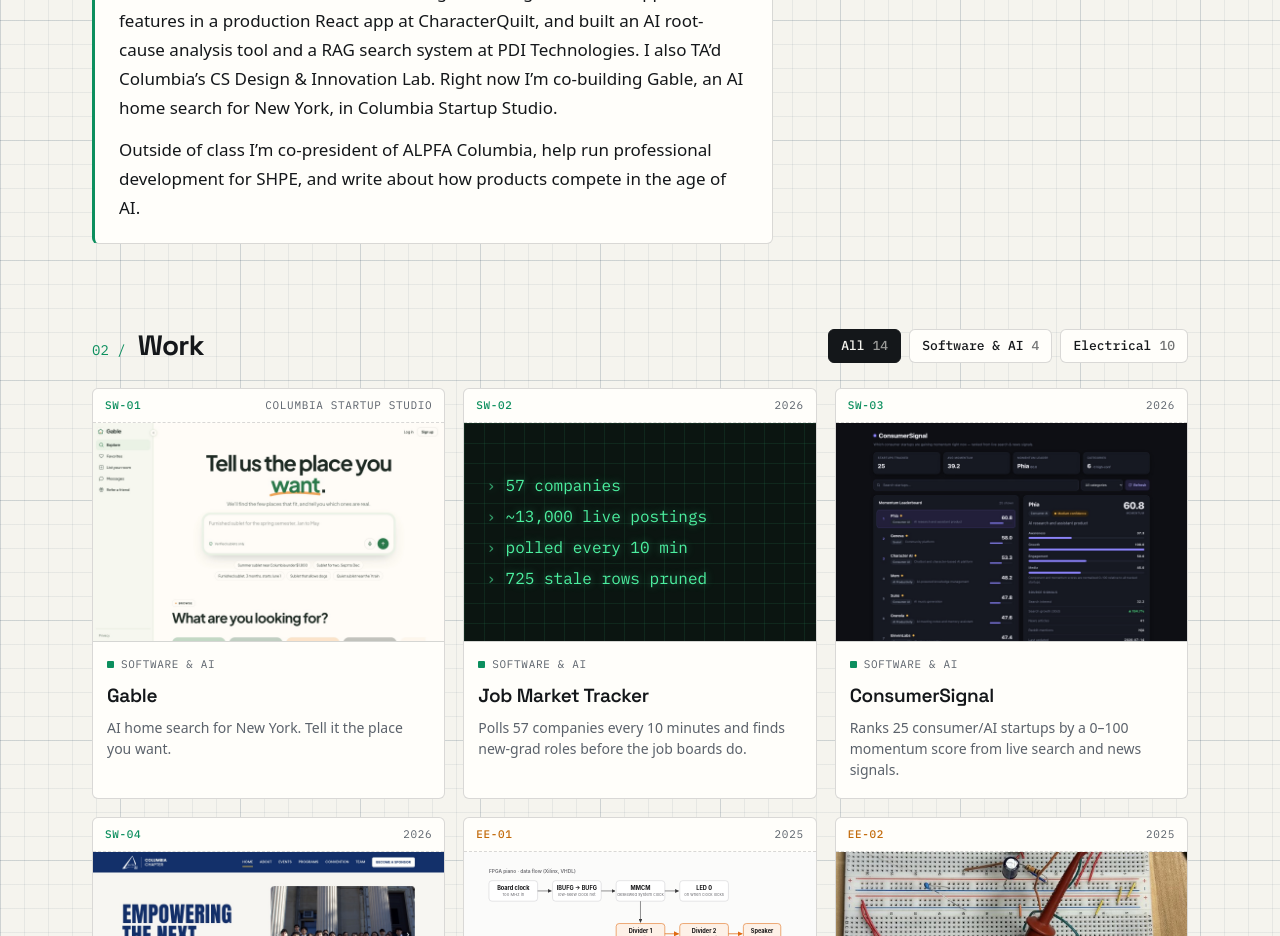
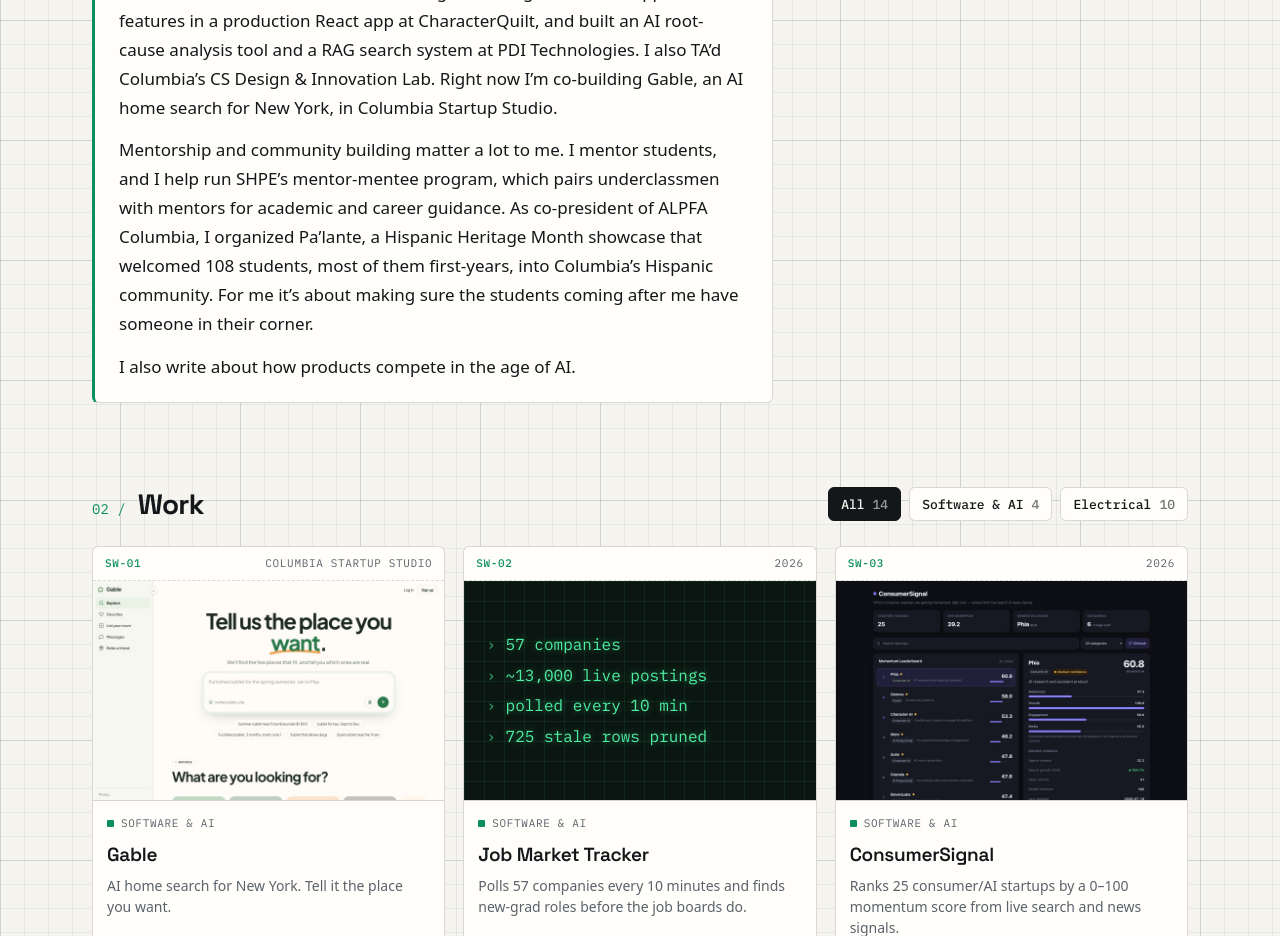
Before and after one commit to michellemai122/michellemai122.github.io, a React (Vite) app: page / in a window 1280 px wide. Shown: the part 940-1876 px from the top of the page. Built offline with nearby package versions, Linux system fonts and the light colour scheme.

Commit message:
About: mentorship and community building paragraph
Co-Authored-By: Claude Opus 5.5 <noreply@anthropic.com>

```diff
--- a/src/data/profile.ts
+++ b/src/data/profile.ts
@@ -20,7 +20,8 @@ export const profile = {
   about: [
     'I’m an electrical engineering student at Columbia with a minor in computer science, graduating in May 2027. I like building things end to end, from an op-amp on a breadboard to an LLM agent running in production.',
     'Over the last two summers I built LLM agents at Highroads AI, shipped features in a production React app at CharacterQuilt, and built an AI root-cause analysis tool and a RAG search system at PDI Technologies. I also TA’d Columbia’s CS Design & Innovation Lab. Right now I’m co-building Gable, an AI home search for New York, in Columbia Startup Studio.',
-    'Outside of class I’m co-president of ALPFA Columbia, help run professional development for SHPE, and write about how products compete in the age of AI.',
+    'Mentorship and community building matter a lot to me. I mentor students, and I help run SHPE’s mentor-mentee program, which pairs underclassmen with mentors for academic and career guidance. As co-president of ALPFA Columbia, I organized Pa’lante, a Hispanic Heritage Month showcase that welcomed 108 students, most of them first-years, into Columbia’s Hispanic community. For me it’s about making sure the students coming after me have someone in their corner.',
+    'I also write about how products compete in the age of AI.',
   ],
 }
 
```
